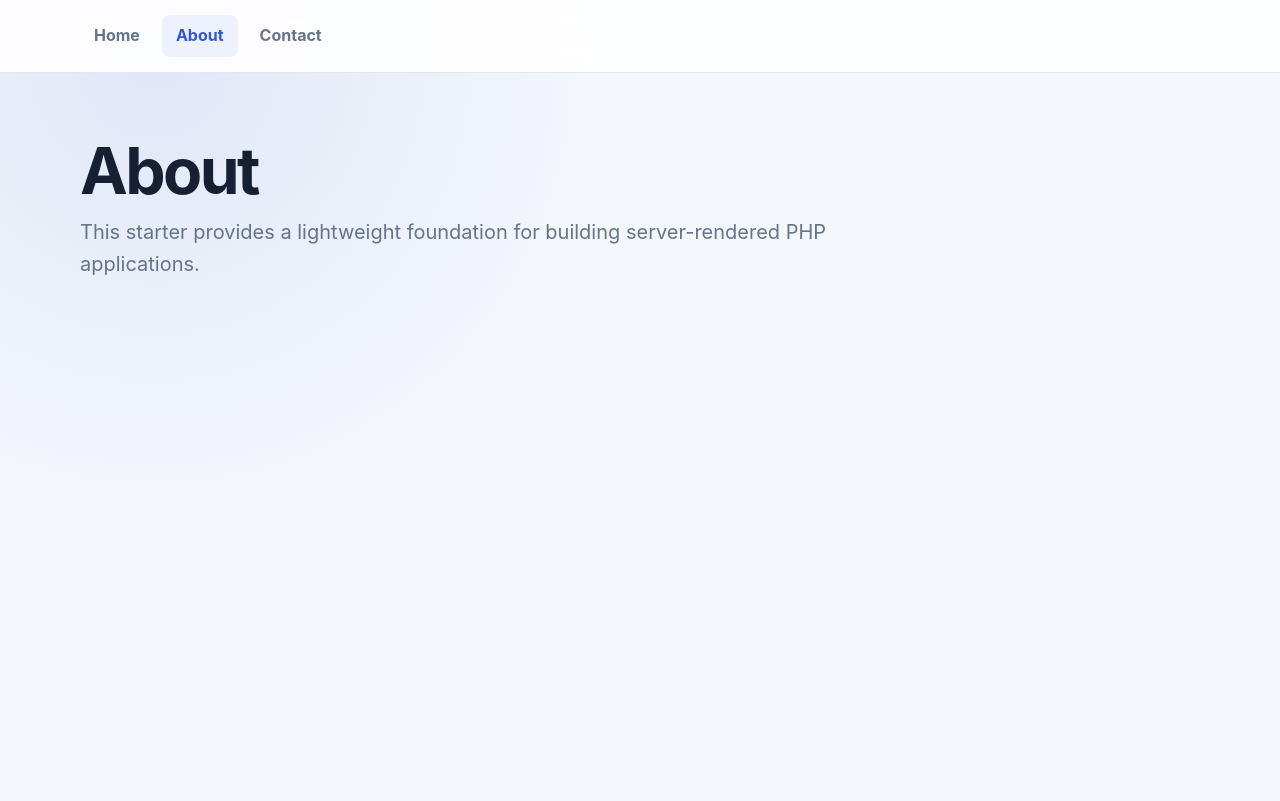
After one commit to codeverseindia/php-starter, a PHP site: template app/Views/pages/about.php in a window 1280 px wide. The commit adds this page. Run offline with PHP 8.4, Linux system fonts and the light colour scheme; the template is opened without the code that fills it, so the values that code supplies are empty.

Commit message:
Add starter styles and developer route guides
Co-authored-by: Copilot <223556219+Copilot@users.noreply.github.com>

```diff
--- a/app/Controllers/HomeController.php
+++ b/app/Controllers/HomeController.php
@@ -9,10 +9,14 @@ use CodeverseIndia\LightPHP\Core\Response;
 
 final class HomeController
 {
+    // Inject the application once so controllers can access configuration,
+    // views, and other application services through a shared instance.
     public function __construct(private readonly Application $application)
     {
     }
 
+    // A controller action receives the Request and must return a Response.
+    // Load configuration and render a named view in app/Views/pages/.
     public function index(Request $request): Response
     {
         $appName = (string) $this->application->config()->get('app.name', 'LightPHP App Starter');
--- /dev/null
+++ b/app/Views/pages/about.php
@@ -0,0 +1,25 @@
+<?php
+declare(strict_types=1);
+?>
+<!doctype html>
+<html lang="en">
+<head>
+  <meta charset="utf-8">
+  <meta name="viewport" content="width=device-width, initial-scale=1">
+  <link rel="stylesheet" href="/css/styles.css">
+  <title>About | <?= e($appName) ?></title>
+</head>
+<body>
+  <header>
+    <nav aria-label="Main navigation">
+      <a href="/">Home</a>
+      <a href="/about" aria-current="page">About</a>
+      <a href="/contact">Contact</a>
+    </nav>
+  </header>
+  <main>
+    <h1>About <?= e($appName) ?></h1>
+    <p>This starter provides a lightweight foundation for building server-rendered PHP applications.</p>
+  </main>
+</body>
+</html>
--- /dev/null
+++ b/public/css/styles.css
@@ -0,0 +1,157 @@
+:root {
+  color-scheme: light;
+  --background: #f4f7fb;
+  --surface: #ffffff;
+  --text: #172033;
+  --muted: #64748b;
+  --primary: #3157d5;
+  --primary-hover: #2443aa;
+  --border: #dfe6f0;
+  --shadow: 0 18px 50px rgba(31, 45, 74, 0.12);
+}
+
+* {
+  box-sizing: border-box;
+}
+
+html {
+  min-height: 100%;
+  background: var(--background);
+}
+
+body {
+  min-height: 100vh;
+  margin: 0;
+  color: var(--text);
+  background:
+    radial-gradient(circle at 12% 8%, rgba(49, 87, 213, 0.10), transparent 28rem),
+    var(--background);
+  font-family: Inter, ui-sans-serif, system-ui, -apple-system, BlinkMacSystemFont, "Segoe UI", sans-serif;
+  line-height: 1.6;
+}
+
+header {
+  border-bottom: 1px solid rgba(223, 230, 240, 0.9);
+  background: rgba(255, 255, 255, 0.9);
+  backdrop-filter: blur(12px);
+}
+
+nav {
+  width: min(1120px, calc(100% - 40px));
+  min-height: 72px;
+  margin: 0 auto;
+  display: flex;
+  align-items: center;
+  gap: 8px;
+}
+
+nav a {
+  padding: 8px 14px;
+  border-radius: 8px;
+  color: var(--muted);
+  font-weight: 700;
+  text-decoration: none;
+  transition: color 160ms ease, background-color 160ms ease;
+}
+
+nav a:hover {
+  color: var(--primary);
+  background: #eef2ff;
+}
+
+nav a[aria-current="page"] {
+  color: var(--primary);
+  background: #eef2ff;
+}
+
+main {
+  width: min(1120px, calc(100% - 40px));
+  min-height: calc(100vh - 72px);
+  margin: 0 auto;
+  padding: 64px 0;
+  display: grid;
+  align-content: start;
+}
+
+main > h1,
+main > p,
+main > section {
+  width: min(760px, 100%);
+}
+
+main > h1 {
+  margin: 0 0 12px;
+  color: var(--text);
+  font-size: clamp(2.25rem, 5vw, 4.25rem);
+  line-height: 1.05;
+  letter-spacing: -0.04em;
+}
+
+main > p {
+  margin: 0;
+  color: var(--muted);
+  font-size: clamp(1.05rem, 2vw, 1.25rem);
+}
+
+section {
+  padding: clamp(32px, 6vw, 64px);
+  border: 1px solid var(--border);
+  border-radius: 20px;
+  background: var(--surface);
+  box-shadow: var(--shadow);
+}
+
+section p:first-child {
+  margin: 0 0 12px;
+  color: var(--primary);
+  font-size: 0.78rem;
+  font-weight: 800;
+  letter-spacing: 0.16em;
+  text-transform: uppercase;
+}
+
+section h1 {
+  margin: 0 0 18px;
+  font-size: clamp(2.25rem, 6vw, 4.75rem);
+  line-height: 1.02;
+  letter-spacing: -0.05em;
+}
+
+section p:last-child {
+  max-width: 620px;
+  margin: 0;
+  color: var(--muted);
+  font-size: clamp(1.05rem, 2vw, 1.25rem);
+}
+
+@media (max-width: 600px) {
+  nav,
+  main {
+    width: min(100% - 32px, 1120px);
+  }
+
+  nav {
+    min-height: 64px;
+  }
+
+  main {
+    min-height: calc(100vh - 64px);
+    padding: 32px 0;
+  }
+
+  nav a {
+    flex: 1;
+    padding-inline: 8px;
+    text-align: center;
+  }
+
+  section {
+    border-radius: 14px;
+  }
+}
+
+@media (prefers-reduced-motion: reduce) {
+  nav a {
+    transition: none;
+  }
+}
```
Also changed, not shown: app/Controllers/AboutController.php (added, +27 -0 lines), app/Controllers/ContactController.php (added, +27 -0 lines), app/Views/pages/contact.php (added, +25 -0 lines), app/Views/pages/welcome.php (+8 -0 lines), config/route.php (+22 -0 lines), tests/run.php (+15 -1 lines), README.md, 1 other file.
